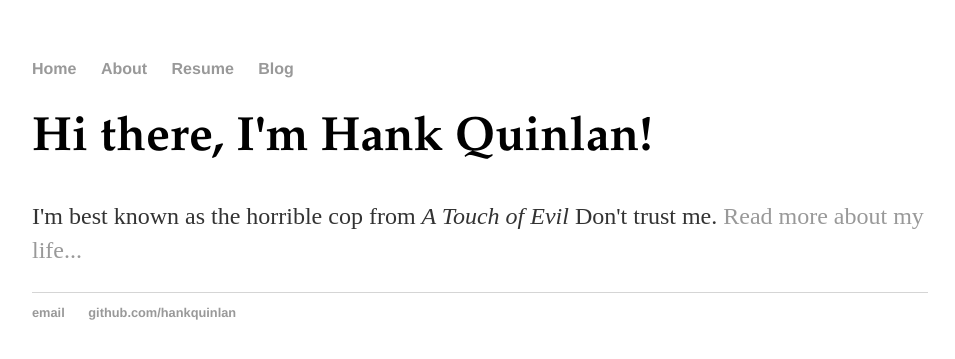
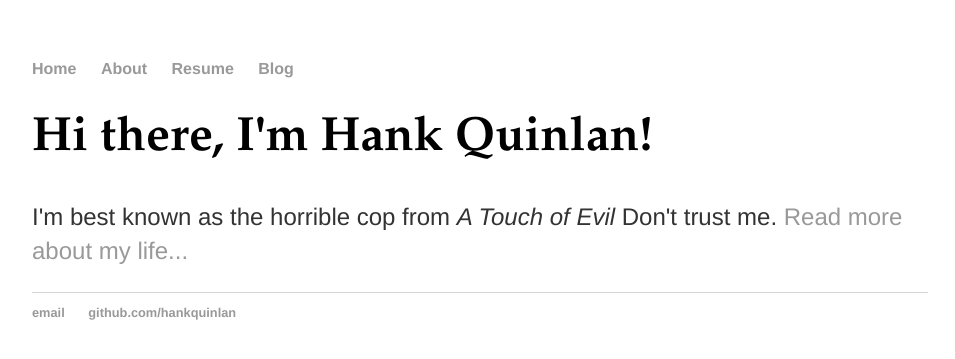
Before and after one commit to Calculasians/calculasians.github.io, a Jekyll site: the page built from index.html, in a window 1280 px wide. Shown: the top 359 px of the page, without its empty margins (160-1115 px from the left). Built offline with Jekyll 4.4.1, drawn with Linux system fonts in a browser that asks for light colours.

Commit message:
Update main.css

```diff
--- a/css/main.css
+++ b/css/main.css
@@ -25,7 +25,7 @@ h1 {
     font-family:'Palatino', 'Arial', serif;
 }
 
-.subheader {
+.sub-header {
     font-family:'Helvetica', 'Arial', 'Sans-Serif';
     font-size: 1.5em;
     line-height: 1.4em;
```
